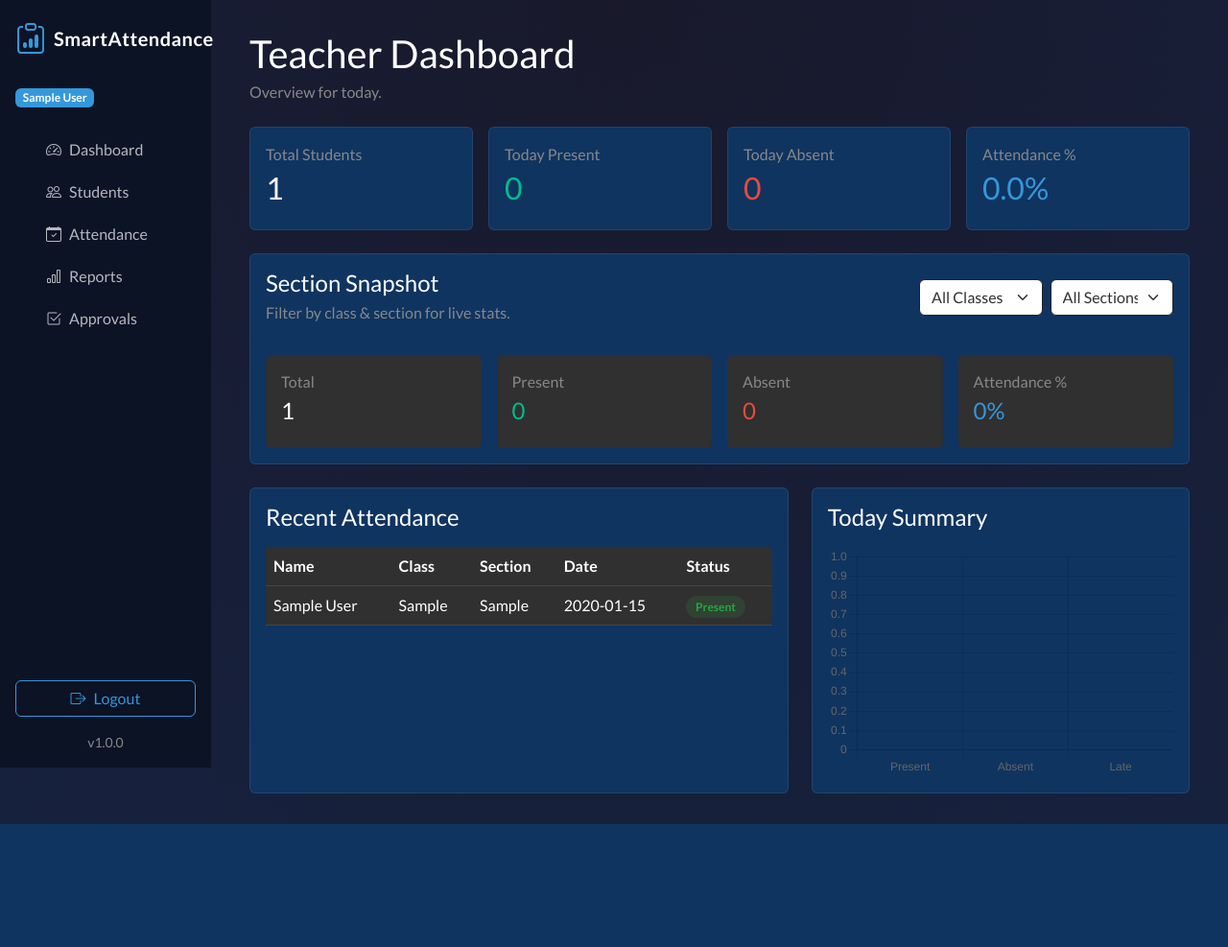
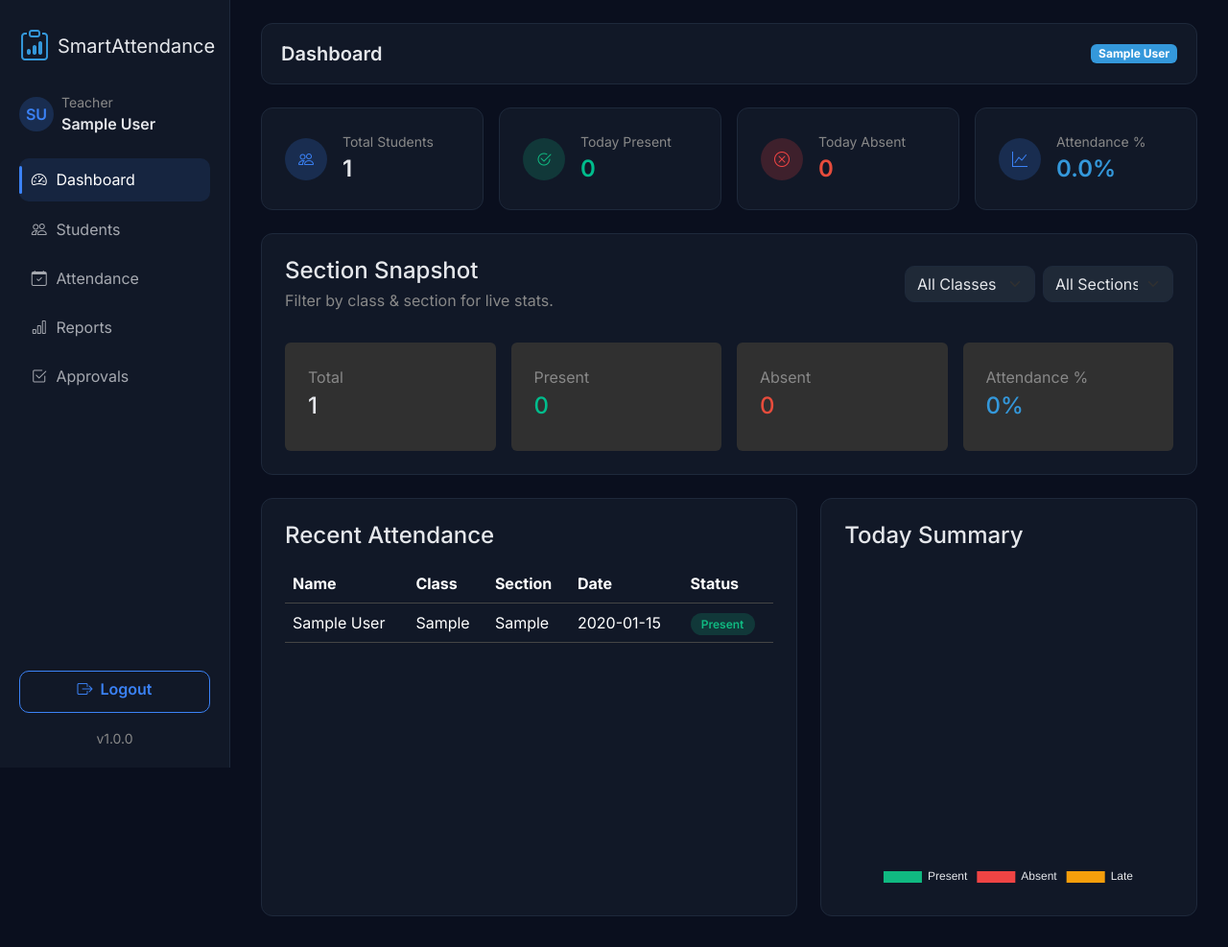
Before and after one commit to Aqif1234-Maker/AttendanceWeb, a Flask app: page /teacher/dashboard in a window 1280 px wide. Shown: the whole page at 96% size. Before the commit the page ends 859 px from the top, so only its background shows below. Run offline with Flask 3, Linux system fonts and the light colour scheme; a user stored in the database is signed in; tables that the repository leaves empty hold one stand-in row (values such as "Sample post"); one stand-in notice (Sample message) is shown; parts of the project's set-up code (start-up, migrations or seed data) failed here and were passed over; some libraries are stand-ins or nearby versions.

Commit message:
Updated UI

```diff
--- a/app/static/css/main.css
+++ b/app/static/css/main.css
@@ -1,59 +1,108 @@
 :root {
-  --sa-bg-primary: #1a1a2e;
-  --sa-bg-secondary: #16213e;
-  --sa-card: #0f3460;
-  --sa-accent-teacher: #17a2b8;
-  --sa-accent-student: #28a745;
+  --sa-bg: #0a0f1e;
+  --sa-surface: #111827;
+  --sa-surface-2: #0f172a;
+  --sa-input: #1f2937;
+  --sa-border: #1e293b;
+  --sa-text: #e5e7eb;
+  --sa-muted: #9ca3af;
+  --sa-blue: #3b82f6;
+  --sa-green: #10b981;
+  --sa-red: #ef4444;
+  --sa-yellow: #f59e0b;
 }
 
 body {
-  background: radial-gradient(circle at top, rgba(26, 26, 46, 0.9), rgba(22, 33, 62, 1));
+  font-family: "Inter", "Segoe UI", system-ui, sans-serif;
+  background: var(--sa-bg);
+  color: var(--sa-text);
   min-height: 100vh;
 }
 
-.sa-brand {
-  font-weight: 700;
-  letter-spacing: 0.5px;
+.sa-card {
+  background: var(--sa-surface);
+  border: 1px solid var(--sa-border);
+  border-radius: 12px;
 }
 
-.sa-card {
-  background-color: var(--sa-card);
-  border: 1px solid rgba(255, 255, 255, 0.08);
+.card.sa-card .card-body {
+  padding: 1.5rem;
 }
 
 .sidebar {
-  width: 220px;
+  width: 240px;
   min-height: 100vh;
   position: fixed;
   top: 0;
   left: 0;
   z-index: 1030;
-  background: #0b1325;
-  padding: 1rem;
+  background: var(--sa-surface);
+  border-right: 1px solid var(--sa-border);
+  padding: 1.5rem 1.25rem;
 }
 
 .sidebar .nav-link {
-  color: rgba(255, 255, 255, 0.7);
-  border-radius: 0.5rem;
-  margin-bottom: 0.25rem;
+  color: rgba(229, 231, 235, 0.7);
+  border-radius: 10px;
+  margin-bottom: 0.4rem;
+  padding: 0.65rem 0.8rem;
+  display: flex;
+  align-items: center;
+  gap: 0.6rem;
+  position: relative;
 }
 
 .sidebar .nav-link.active,
 .sidebar .nav-link:hover {
-  background: rgba(255, 255, 255, 0.1);
+  background: rgba(59, 130, 246, 0.12);
   color: #fff;
+}
+
+.sidebar .nav-link.active::before {
+  content: "";
+  position: absolute;
+  left: 0;
+  top: 8px;
+  bottom: 8px;
+  width: 3px;
+  background: var(--sa-blue);
+  border-radius: 2px;
 }
 
 .sidebar-footer {
   position: absolute;
-  bottom: 1rem;
-  left: 1rem;
-  right: 1rem;
+  bottom: 1.25rem;
+  left: 1.25rem;
+  right: 1.25rem;
 }
 
 .content-with-sidebar {
-  margin-left: 220px;
-  padding: 2rem 2.5rem 2rem 2.5rem;
+  margin-left: 240px;
+  padding: 1.5rem 2rem 2rem 2rem;
+}
+
+.topbar {
+  height: 64px;
+  background: var(--sa-surface);
+  border: 1px solid var(--sa-border);
+  border-radius: 12px;
+  padding: 0 1.25rem;
+  display: flex;
+  align-items: center;
+  justify-content: space-between;
+  margin-bottom: 1.5rem;
+}
+
+.avatar {
+  width: 36px;
+  height: 36px;
+  border-radius: 50%;
+  background: rgba(59, 130, 246, 0.2);
+  color: var(--sa-blue);
+  display: inline-flex;
+  align-items: center;
+  justify-content: center;
+  font-weight: 600;
 }
 
 @media (max-width: 991px) {
@@ -66,35 +115,133 @@
   }
   .content-with-sidebar {
     margin-left: 0;
-    padding: 1.5rem;
+    padding: 1.25rem;
   }
 }
 
+.form-control,
+.form-select {
+  background-color: var(--sa-input);
+  border: 1px solid var(--sa-border);
+  color: var(--sa-text);
+  border-radius: 10px;
+}
+
+.form-control:focus,
+.form-select:focus {
+  border-color: var(--sa-blue);
+  box-shadow: 0 0 0 0.2rem rgba(59, 130, 246, 0.2);
+}
+
+.btn {
+  height: 44px;
+  border-radius: 10px;
+  font-weight: 600;
+}
+
+.btn-info {
+  background: var(--sa-blue);
+  border: none;
+  color: #fff;
+}
+
+.btn-success {
+  background: var(--sa-green);
+  border: none;
+  color: #0b1120;
+}
+
+.btn-outline-info {
+  border-color: var(--sa-blue);
+  color: var(--sa-blue);
+}
+
+.btn-outline-success {
+  border-color: var(--sa-green);
+  color: var(--sa-green);
+}
+
+.btn-danger,
+.btn-outline-danger {
+  border-radius: 10px;
+}
+
+.stat-card {
+  display: flex;
+  align-items: center;
+  gap: 1rem;
+}
+
+.stat-icon {
+  width: 44px;
+  height: 44px;
+  border-radius: 50%;
+  background: rgba(59, 130, 246, 0.2);
+  display: inline-flex;
+  align-items: center;
+  justify-content: center;
+  color: var(--sa-blue);
+}
+
+.stat-icon.green {
+  background: rgba(16, 185, 129, 0.2);
+  color: var(--sa-green);
+}
+
+.stat-icon.red {
+  background: rgba(239, 68, 68, 0.2);
+  color: var(--sa-red);
+}
+
+.stat-icon.yellow {
+  background: rgba(245, 158, 11, 0.2);
+  color: var(--sa-yellow);
+}
+
+.table-dark {
+  --bs-table-bg: var(--sa-surface);
+  --bs-table-striped-bg: rgba(31, 41, 55, 0.6);
+  --bs-table-hover-bg: rgba(59, 130, 246, 0.08);
+}
+
 .sa-table tbody tr:hover {
-  background-color: rgba(255, 255, 255, 0.05);
+  background-color: rgba(59, 130, 246, 0.08);
   cursor: pointer;
 }
 
 .status-badge {
-  padding: 0.25rem 0.6rem;
+  padding: 0.25rem 0.7rem;
   border-radius: 999px;
   font-size: 0.75rem;
   font-weight: 600;
 }
 
 .status-present {
-  background: rgba(40, 167, 69, 0.15);
-  color: #28a745;
+  background: rgba(16, 185, 129, 0.2);
+  color: var(--sa-green);
 }
 
 .status-absent {
-  background: rgba(220, 53, 69, 0.15);
-  color: #dc3545;
+  background: rgba(239, 68, 68, 0.2);
+  color: var(--sa-red);
 }
 
 .status-late {
-  background: rgba(255, 193, 7, 0.15);
-  color: #ffc107;
+  background: rgba(245, 158, 11, 0.2);
+  color: var(--sa-yellow);
+}
+
+.landing-card {
+  border-top: 3px solid var(--sa-blue);
+}
+
+.landing-card.student {
+  border-top: 3px solid var(--sa-green);
+}
+
+.auth-card {
+  max-width: 420px;
+  margin: 0 auto;
 }
 
 .toast-container {
--- a/app/templates/auth/student_login.html
+++ b/app/templates/auth/student_login.html
@@ -2,7 +2,7 @@
 
 {% block content %}
 <div class="row justify-content-center">
-  <div class="col-md-6 col-lg-5">
+  <div class="col-md-6 col-lg-5 auth-card">
     <div class="card sa-card">
       <div class="card-body">
         <h3 class="mb-4 text-success">Student Login</h3>
--- a/app/templates/auth/student_signup.html
+++ b/app/templates/auth/student_signup.html
@@ -2,7 +2,7 @@
 
 {% block content %}
 <div class="row justify-content-center">
-  <div class="col-md-7 col-lg-6">
+  <div class="col-md-7 col-lg-6 auth-card">
     <div class="card sa-card">
       <div class="card-body">
         <h3 class="mb-4 text-success">Student Sign Up</h3>
--- a/app/templates/auth/teacher_login.html
+++ b/app/templates/auth/teacher_login.html
@@ -2,7 +2,7 @@
 
 {% block content %}
 <div class="row justify-content-center">
-  <div class="col-md-6 col-lg-5">
+  <div class="col-md-6 col-lg-5 auth-card">
     <div class="card sa-card">
       <div class="card-body">
         <h3 class="mb-4 text-info">Teacher Login</h3>
--- a/app/templates/auth/teacher_signup.html
+++ b/app/templates/auth/teacher_signup.html
@@ -2,7 +2,7 @@
 
 {% block content %}
 <div class="row justify-content-center">
-  <div class="col-md-6 col-lg-5">
+  <div class="col-md-6 col-lg-5 auth-card">
     <div class="card sa-card">
       <div class="card-body">
         <h3 class="mb-4 text-info">Teacher Sign Up</h3>
--- a/app/templates/base.html
+++ b/app/templates/base.html
@@ -4,6 +4,9 @@
   <meta charset="utf-8">
   <meta name="viewport" content="width=device-width, initial-scale=1">
   <title>{{ title or 'SmartAttendance Web' }}</title>
+  <link rel="preconnect" href="https://fonts.googleapis.com">
+  <link rel="preconnect" href="https://fonts.gstatic.com" crossorigin>
+  <link href="https://fonts.googleapis.com/css2?family=Inter:wght@400;500;600;700&display=swap" rel="stylesheet">
   <link href="https://cdn.jsdelivr.net/npm/bootswatch@5.3.3/dist/darkly/bootstrap.min.css" rel="stylesheet">
   <link href="https://cdn.jsdelivr.net/npm/bootstrap-icons@1.11.3/font/bootstrap-icons.css" rel="stylesheet">
   <link rel="stylesheet" href="{{ url_for('static', filename='css/main.css') }}">
@@ -15,16 +18,22 @@
         <i class="bi bi-clipboard-data fs-3 text-info"></i>
         <span class="sa-brand fs-5">SmartAttendance</span>
       </div>
-      <div class="mb-4">
-        <span class="badge text-bg-info">{{ current_user.full_name }}</span>
+      <div class="mb-4 d-flex align-items-center gap-2">
+        <span class="avatar">
+          {{ current_user.full_name.split(' ')[0][0] }}{% if current_user.full_name.split(' ')|length > 1 %}{{ current_user.full_name.split(' ')[-1][0] }}{% endif %}
+        </span>
+        <div>
+          <div class="small text-muted">Teacher</div>
+          <div class="fw-semibold">{{ current_user.full_name }}</div>
+        </div>
       </div>
       <nav class="nav flex-column">
-        <a class="nav-link" href="{{ url_for('teacher.dashboard') }}"><i class="bi bi-speedometer2 me-2"></i>Dashboard</a>
-        <a class="nav-link" href="{{ url_for('teacher.students') }}"><i class="bi bi-people me-2"></i>Students</a>
-        <a class="nav-link" href="{{ url_for('teacher.attendance') }}"><i class="bi bi-calendar-check me-2"></i>Attendance</a>
-        <a class="nav-link" href="{{ url_for('teacher.reports') }}"><i class="bi bi-bar-chart me-2"></i>Reports</a>
-        <a class="nav-link" href="{{ url_for('teacher.approvals') }}">
-          <i class="bi bi-check2-square me-2"></i>Approvals
+        <a class="nav-link {% if request.path == url_for('teacher.dashboard') %}active{% endif %}" href="{{ url_for('teacher.dashboard') }}"><i class="bi bi-speedometer2"></i>Dashboard</a>
+        <a class="nav-link {% if request.path == url_for('teacher.students') %}active{% endif %}" href="{{ url_for('teacher.students') }}"><i class="bi bi-people"></i>Students</a>
+        <a class="nav-link {% if request.path == url_for('teacher.attendance') %}active{% endif %}" href="{{ url_for('teacher.attendance') }}"><i class="bi bi-calendar-check"></i>Attendance</a>
+        <a class="nav-link {% if request.path == url_for('teacher.reports') %}active{% endif %}" href="{{ url_for('teacher.reports') }}"><i class="bi bi-bar-chart"></i>Reports</a>
+        <a class="nav-link {% if request.path == url_for('teacher.approvals') %}active{% endif %}" href="{{ url_for('teacher.approvals') }}">
+          <i class="bi bi-check2-square"></i>Approvals
           {% if pending_approvals %}
             <span class="badge text-bg-danger ms-2">{{ pending_approvals }}</span>
           {% endif %}
@@ -38,32 +47,37 @@
   {% endif %}
 
   <div class="{% if session.get('user_type') == 'teacher' %}content-with-sidebar{% else %}container py-4{% endif %}">
-    {% if session.get('user_type') == 'student' %}
-      <nav class="navbar navbar-dark bg-dark rounded-3 mb-4">
-        <div class="container-fluid">
-          <span class="navbar-brand">Student Portal</span>
-          <div class="d-flex align-items-center gap-3">
+    {% if session.get('user_type') in ['teacher', 'student'] %}
+      <div class="topbar">
+        <div class="d-flex align-items-center gap-3">
+          {% if session.get('user_type') == 'teacher' %}
+            <button class="btn btn-outline-info d-lg-none" id="sidebarToggle"><i class="bi bi-list"></i></button>
+          {% endif %}
+          <div class="fw-semibold fs-5">{{ page_title or 'Dashboard' }}</div>
+        </div>
+        <div class="d-flex align-items-center gap-2">
+          {% if session.get('user_type') == 'student' %}
             <span class="badge text-bg-success">{{ current_user.name }}</span>
             <a class="btn btn-outline-success btn-sm" href="{{ url_for('auth.student_logout') }}">Logout</a>
-          </div>
+          {% else %}
+            <span class="badge text-bg-info">{{ current_user.full_name }}</span>
+          {% endif %}
         </div>
-      </nav>
-    {% endif %}
-
-    {% if session.get('user_type') == 'teacher' %}
-      <div class="d-lg-none mb-3">
-        <button class="btn btn-outline-info" id="sidebarToggle"><i class="bi bi-list"></i></button>
       </div>
     {% endif %}
 
     {% with messages = get_flashed_messages(with_categories=true) %}
       {% if messages %}
-        {% for category, message in messages %}
-          <div class="alert alert-{{ category }} alert-dismissible fade show" role="alert">
-            {{ message }}
-            <button type="button" class="btn-close" data-bs-dismiss="alert" aria-label="Close"></button>
-          </div>
-        {% endfor %}
+        <div class="toast-container position-fixed top-0 end-0 p-3">
+          {% for category, message in messages %}
+            <div class="toast flash-toast text-bg-{{ category }} border-0 mb-2" role="alert" aria-live="assertive" aria-atomic="true" data-bs-delay="4000" data-bs-autohide="true">
+              <div class="d-flex">
+                <div class="toast-body">{{ message }}</div>
+                <button type="button" class="btn-close btn-close-white me-2 m-auto" data-bs-dismiss="toast" aria-label="Close"></button>
+              </div>
+            </div>
+          {% endfor %}
+        </div>
       {% endif %}
     {% endwith %}
 
@@ -83,6 +97,12 @@
   <script src="https://cdn.jsdelivr.net/npm/chart.js@4.4.3/dist/chart.umd.min.js"></script>
   <script src="{{ url_for('static', filename='js/main.js') }}"></script>
   <script src="{{ url_for('static', filename='js/charts.js') }}"></script>
+  <script>
+    document.querySelectorAll('.flash-toast').forEach((toastEl) => {
+      const toast = bootstrap.Toast.getOrCreateInstance(toastEl);
+      toast.show();
+    });
+  </script>
   {% block scripts %}{% endblock %}
 </body>
 </html>
--- a/app/templates/student/dashboard.html
+++ b/app/templates/student/dashboard.html
@@ -1,4 +1,5 @@
 {% extends 'base.html' %}
+{% set page_title = 'Student Dashboard' %}
 
 {% block content %}
 <div class="card sa-card mb-4">
--- a/app/templates/teacher/approvals.html
+++ b/app/templates/teacher/approvals.html
@@ -1,4 +1,5 @@
 {% extends 'base.html' %}
+{% set page_title = 'Approvals' %}
 
 {% block content %}
 <div class="card sa-card">
--- a/app/templates/teacher/attendance.html
+++ b/app/templates/teacher/attendance.html
@@ -1,4 +1,5 @@
 {% extends 'base.html' %}
+{% set page_title = 'Attendance' %}
 
 {% block content %}
 <div class="card sa-card">
--- a/app/templates/teacher/dashboard.html
+++ b/app/templates/teacher/dashboard.html
@@ -1,43 +1,49 @@
 {% extends 'base.html' %}
+{% set page_title = 'Dashboard' %}
 
 {% block content %}
-<div class="d-flex justify-content-between align-items-center mb-4">
-  <div>
-    <h2 class="mb-1">Teacher Dashboard</h2>
-    <p class="text-muted mb-0">Overview for today.</p>
-  </div>
-</div>
-
 <div class="row g-3 mb-4">
   <div class="col-md-3">
     <div class="card sa-card">
-      <div class="card-body">
-        <p class="text-muted mb-1">Total Students</p>
-        <h3>{{ total_students }}</h3>
+      <div class="card-body stat-card">
+        <div class="stat-icon"><i class="bi bi-people"></i></div>
+        <div>
+          <div class="text-muted small">Total Students</div>
+          <div class="fs-4 fw-semibold">{{ total_students }}</div>
+        </div>
       </div>
     </div>
   </div>
   <div class="col-md-3">
     <div class="card sa-card">
-      <div class="card-body">
-        <p class="text-muted mb-1">Today Present</p>
-        <h3 class="text-success">{{ today_present }}</h3>
+      <div class="card-body stat-card">
+        <div class="stat-icon green"><i class="bi bi-check2-circle"></i></div>
+        <div>
+          <div class="text-muted small">Today Present</div>
+          <div class="fs-4 fw-semibold text-success">{{ today_present }}</div>
+        </div>
       </div>
     </div>
   </div>
   <div class="col-md-3">
     <div class="card sa-card">
-      <div class="card-body">
-        <p class="text-muted mb-1">Today Absent</p>
-        <h3 class="text-danger">{{ today_absent }}</h3>
+      <div class="card-body stat-card">
+        <div class="stat-icon red"><i class="bi bi-x-circle"></i></div>
+        <div>
+          <div class="text-muted small">Today Absent</div>
+          <div class="fs-4 fw-semibold text-danger">{{ today_absent }}</div>
+        </div>
       </div>
     </div>
   </div>
   <div class="col-md-3">
     <div class="card sa-card">
-      <div class="card-body">
-        <p class="text-muted mb-1">Attendance %</p>
-        <h3 class="text-info">{{ attendance_percent }}%</h3>
+      <div class="card-body stat-card">
+        <div class="stat-icon"><i class="bi bi-graph-up"></i></div>
+        <div>
+          <div class="text-muted small">Attendance %</div>
+          <div class="fs-4 fw-semibold text-info">{{ attendance_percent }}%</div>
+        </div>
       </div>
     </div>
   </div>
@@ -140,7 +146,7 @@
     <div class="card sa-card h-100">
       <div class="card-body">
         <h4 class="mb-3">Today Summary</h4>
-        <canvas id="dashboardChart" height="200"></canvas>
+        <canvas id="dashboardChart" height="220"></canvas>
       </div>
     </div>
   </div>
@@ -186,7 +192,29 @@
 
   fetch('/api/chart-data')
     .then(response => response.json())
-    .then(data => renderBarChart('dashboardChart', data, 'Today'));
+    .then(data => {
+      const ctx = document.getElementById('dashboardChart');
+      if (!ctx) return;
+      if (ctx.chartInstance) {
+        ctx.chartInstance.destroy();
+      }
+      const chart = new Chart(ctx, {
+        type: 'doughnut',
+        data: {
+          labels: ['Present', 'Absent', 'Late'],
+          datasets: [{
+            data: [data.present, data.absent, data.late],
+            backgroundColor: ['#10b981', '#ef4444', '#f59e0b'],
+            borderWidth: 0
+          }]
+        },
+        options: {
+          plugins: { legend: { position: 'bottom', labels: { color: '#e5e7eb' } } },
+          cutout: '65%'
+        }
+      });
+      ctx.chartInstance = chart;
+    });
 
   updateSectionStats();
 </script>
--- a/app/templates/teacher/reports.html
+++ b/app/templates/teacher/reports.html
@@ -1,4 +1,5 @@
 {% extends 'base.html' %}
+{% set page_title = 'Reports' %}
 
 {% block content %}
 <div class="card sa-card">
--- a/app/templates/teacher/students.html
+++ b/app/templates/teacher/students.html
@@ -1,4 +1,5 @@
 {% extends 'base.html' %}
+{% set page_title = 'Students' %}
 
 {% block content %}
 <div class="row g-4">
```
Also changed, not shown: app/templates/auth/landing.html (+4 -4 lines), 1 other file.
